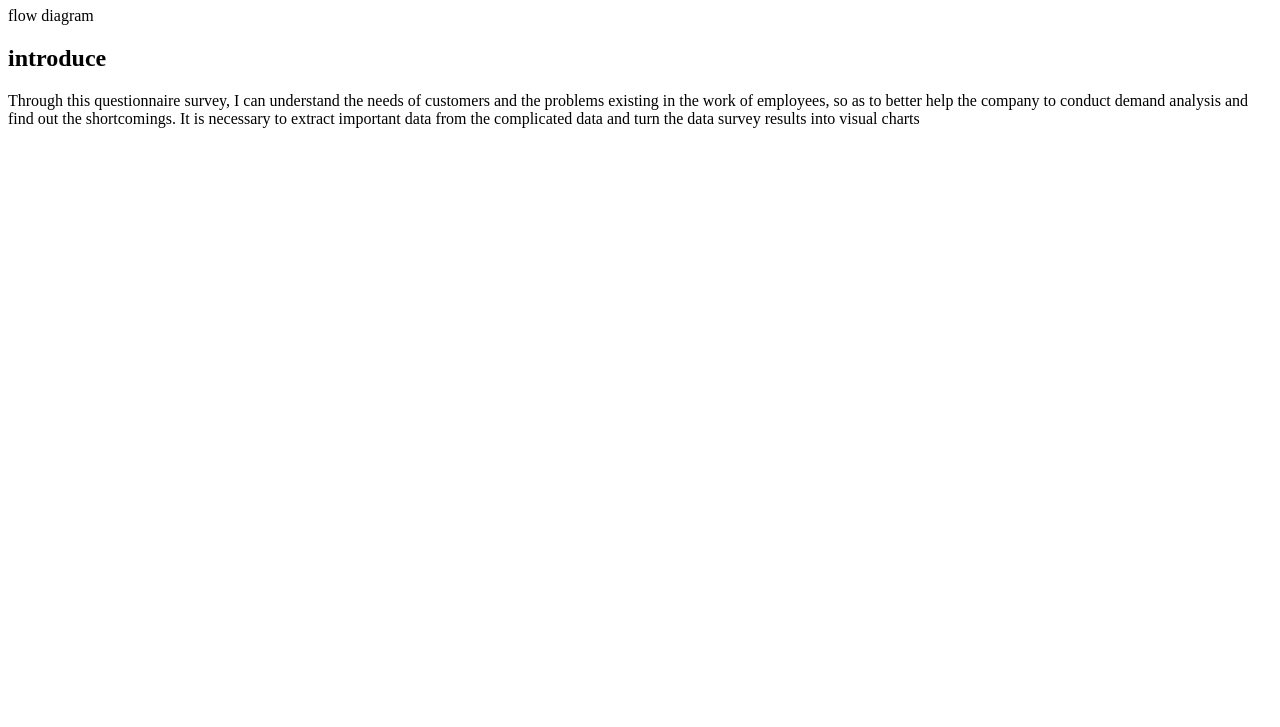
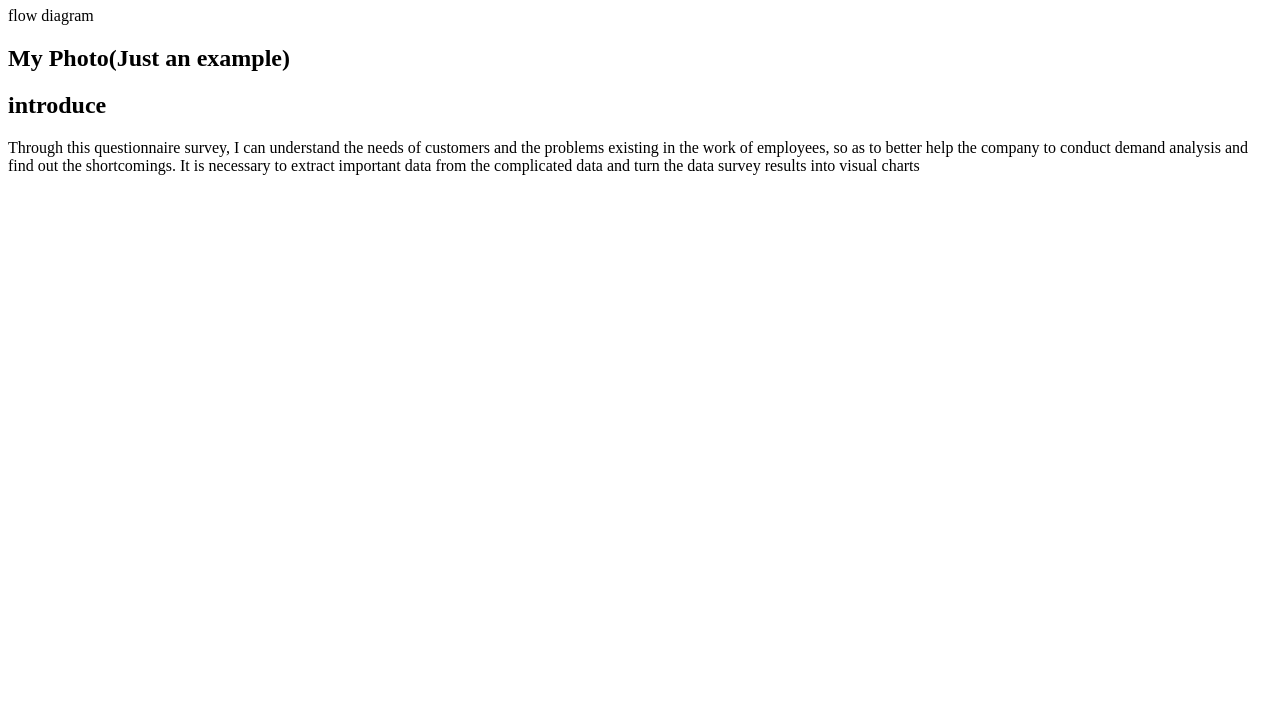
Before and after one commit to Nikozth/ICT523, a plain HTML site: page Page2.html in a window 1280 px wide. Shown: the part 73-800 px from the top of the page. Drawn offline with Linux system fonts and the light colour scheme.

Commit message:
Update Page2.html

```diff
--- a/Page2.html
+++ b/Page2.html
@@ -4,10 +4,11 @@
  <title>Page Title</title>
  </head>
  <body>
-   <h1>My First Heading</h1>
+  <h1>My First Heading</h1>
  <p>flow diagram</p >
+ <h2>My Photo(Just an example)</h2>
  <imgsrc="https://postimg.cc/CZSZXkkR">
  <h2>introduce</h2>
  <p> Through this questionnaire survey, I can understand the needs of customers and the problems existing in the work of employees, so as to better help the company to conduct demand analysis and find out the shortcomings. It is necessary to extract important data from the complicated data and turn the data survey results into visual charts</p >
-   </body>
+ </body>
  </html>
```
